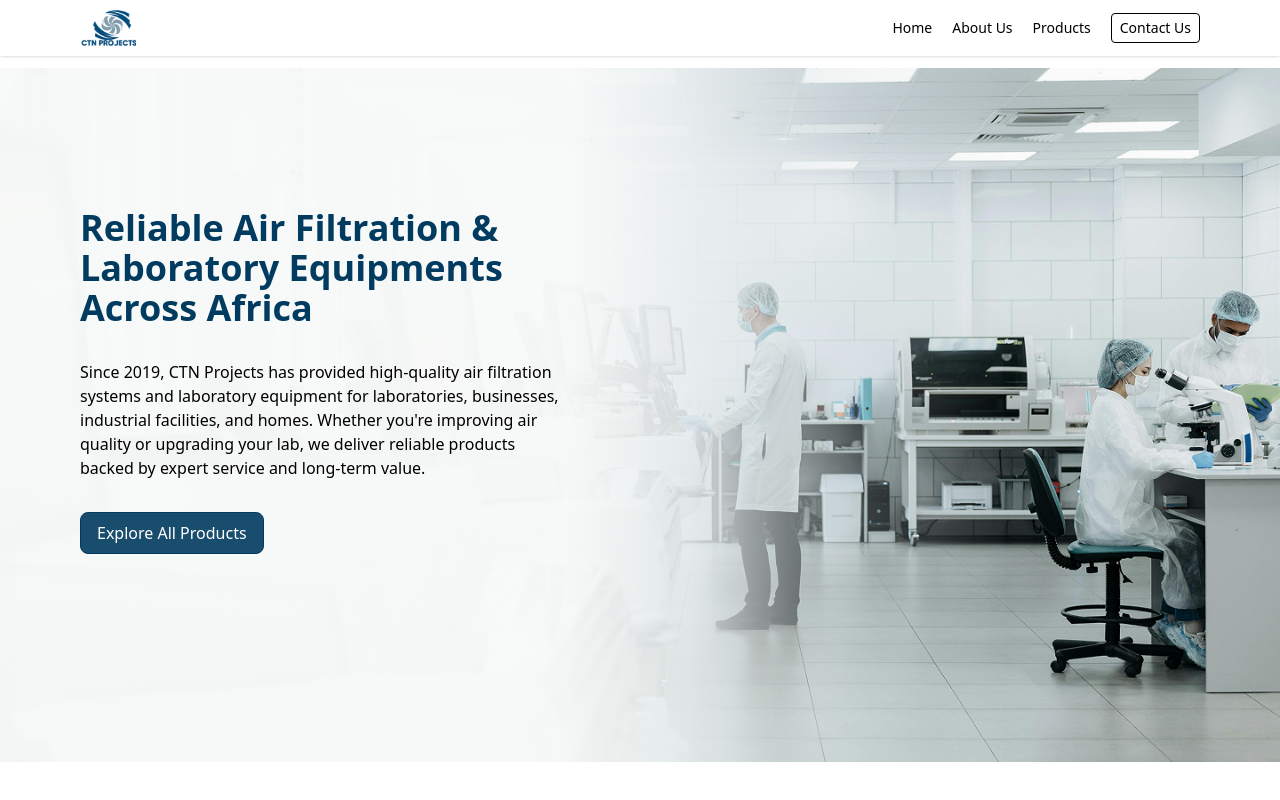
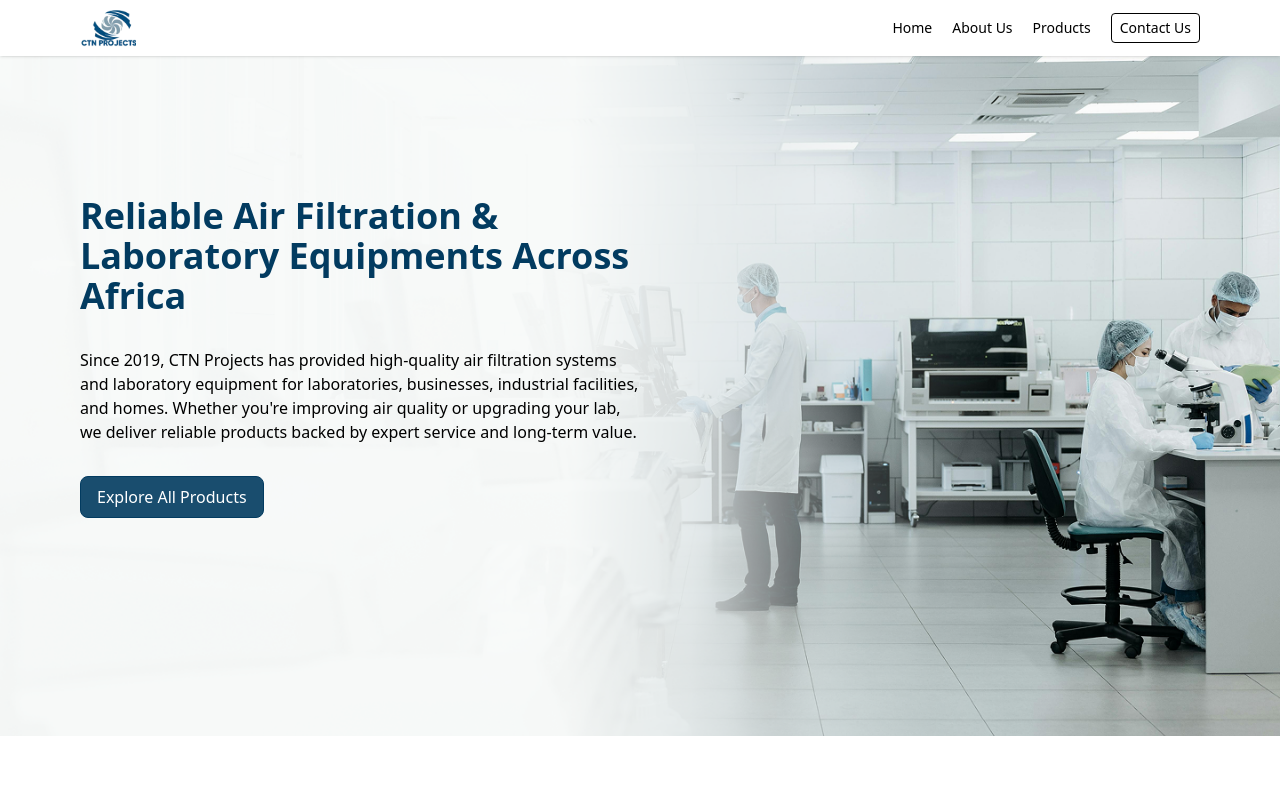
Before and after one commit to Bongani001/ctn-projects, a React (Vite) app: page / in a window 1280 px wide. Shown: the top 800 px of the page. Built offline with nearby package versions, Linux system fonts and the light colour scheme.

Commit message:
fix header bg

```diff
--- a/src/pages/homepage/pageSections/Header.jsx
+++ b/src/pages/homepage/pageSections/Header.jsx
@@ -4,24 +4,26 @@ import ExploreProductsButton from "../../../components/ExploreProductsButton";
 
 const Header = () => {
   return (
-    <header className="relative w-full bg-cover bg-center bg-no-repeat pt-13 sm:pt-17">
-      <img
+    <header className="relative w-full bg-cover bg-center bg-no-repeat pt-13 sm:pt-14">
+      {/* <img
         src={headerBg}
         className="absolute w-full h-full object-cover -z-1"
-      ></img>
+      ></img> */}
 
-      <div className="space-y-8 md:w-1/2 px-5 py-10 md:py-35 md:px-20 z-10">
+      <div className="bg-[url('/header-bg2-mobile.png')] sm:bg-[url('/header-bg2.png')] bg-center bg-cover bg-no-repeat px-5 py-20 md:py-35 md:px-20 z-10">
+        <div className="h-[60vh] sm:h-[50vh] md:w-1/2 space-y-8">
           <h1 className="text-primary text-2xl md:text-4xl font-extrabold">
             Reliable Air Filtration & Laboratory Equipments Across Africa
           </h1>
           <p className="text-sm md:text-base">
             Since 2019, CTN Projects has provided high-quality air filtration
             systems and laboratory equipment for laboratories, businesses,
-          industrial facilities, and homes. Whether you're improving air quality
-          or upgrading your lab, we deliver reliable products backed by expert
-          service and long-term value.
+            industrial facilities, and homes. Whether you're improving air
+            quality or upgrading your lab, we deliver reliable products backed
+            by expert service and long-term value.
           </p>
           <ExploreProductsButton />
+        </div>
       </div>
     </header>
   );
--- a/src/pages/products/Products.jsx
+++ b/src/pages/products/Products.jsx
@@ -12,9 +12,9 @@ const Products = () => {
 
   return (
     <div className="pt-17">
-      <div id="products" className="relative">
+      <div id="products" className="relative scroll-mt-12">
         {/* PRODUCT TABS */}
-        <div className="sticky top-18 bg-zinc-100 rounded-lg place-self-center space-x-5 px-4 py-2 my-10">
+        <div className="sticky top-18 bg-zinc-100 rounded-lg place-self-center space-x-5 px-4 py-2 mb-10 mt-5">
           <HashLink smooth to="#products">
             <span
               className={`${
```
Also changed, not shown: public/header-bg2-mobile.png (added). Lines whose indentation alone changed are shown as unchanged.
